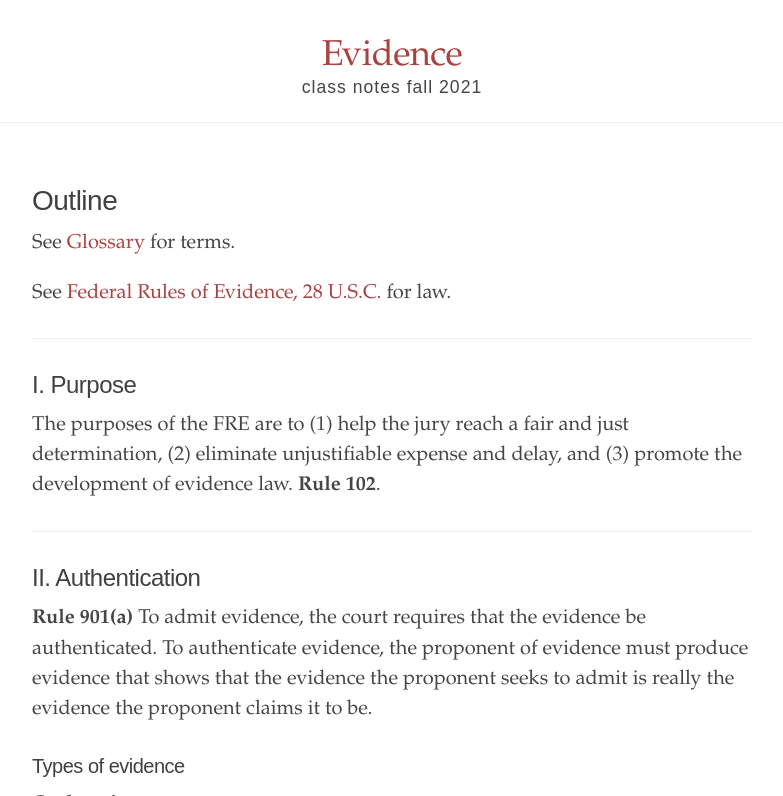
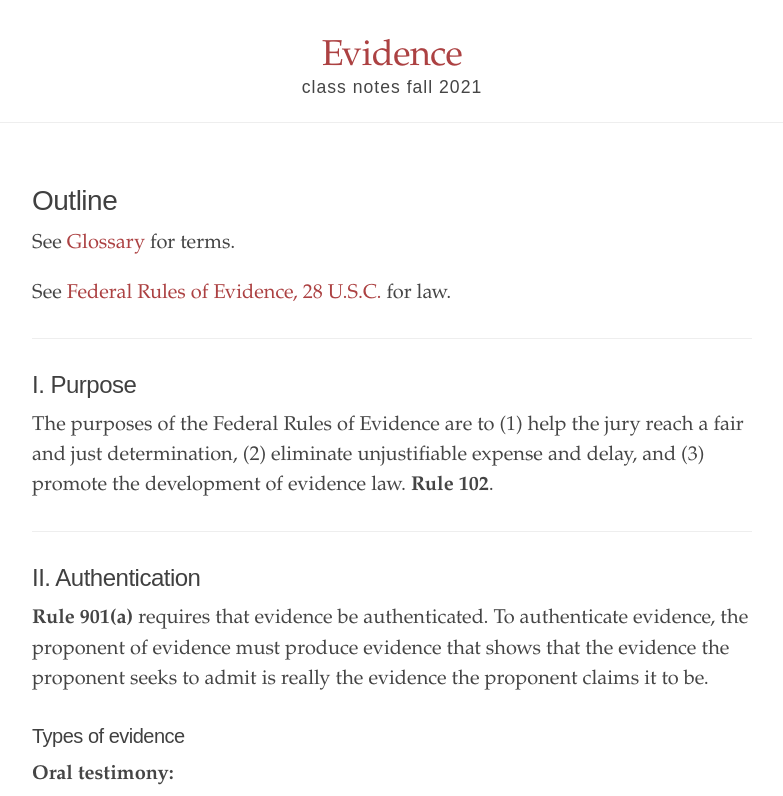
Before and after one commit to binipringle/right-to-be-forgotten, a Jekyll site: the page built from _texts/0-outline.md, in a window 1280 px wide and 900 px high, cut to the strip 104-900 px from the top of the window. Shown: the whole strip, without its empty margins (248-1031 px from the left). Built offline with Jekyll 4.4.1, drawn with Linux system fonts in a browser that asks for light colours.

Commit message:
edited purpose and authentication

```diff
--- a/_texts/0-outline.md
+++ b/_texts/0-outline.md
@@ -34,13 +34,13 @@ See [Federal Rules of Evidence, 28 U.S.C.](https://www.law.cornell.edu/rules/fre
 
 ## I. Purpose
 
-The purposes of the FRE are to (1) help the jury reach a fair and just determination, (2) eliminate unjustifiable expense and delay, and (3) promote the development of evidence law. **Rule 102**.
+The purposes of the Federal Rules of Evidence are to (1) help the jury reach a fair and just determination, (2) eliminate unjustifiable expense and delay, and (3) promote the development of evidence law. **Rule 102**.
 
 ---
 
 ## II. Authentication
 
-**Rule 901(a)** To admit evidence, the court requires that the evidence be authenticated. To authenticate evidence, the proponent of evidence must produce evidence that shows that the evidence the proponent seeks to admit is really the evidence the proponent claims it to be.
+**Rule 901(a)** requires that evidence be authenticated. To authenticate evidence, the proponent of evidence must produce evidence that shows that the evidence the proponent seeks to admit is really the evidence the proponent claims it to be.
 
 ### Types of evidence
 
```
